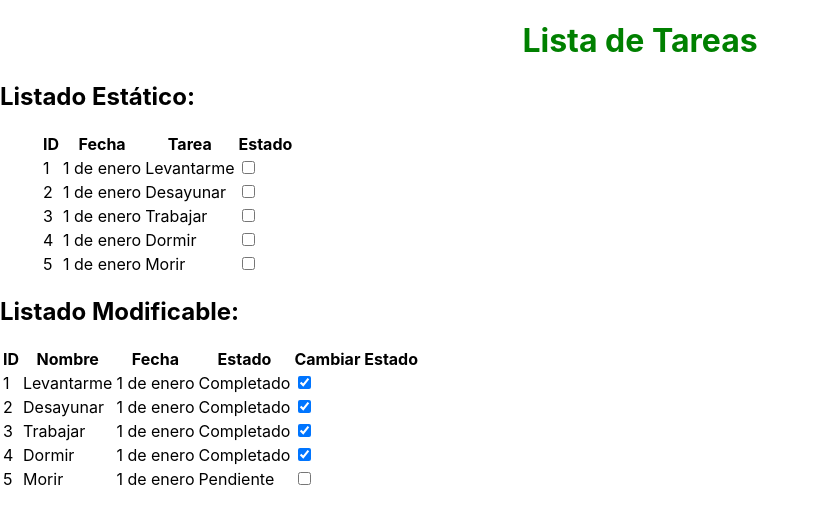
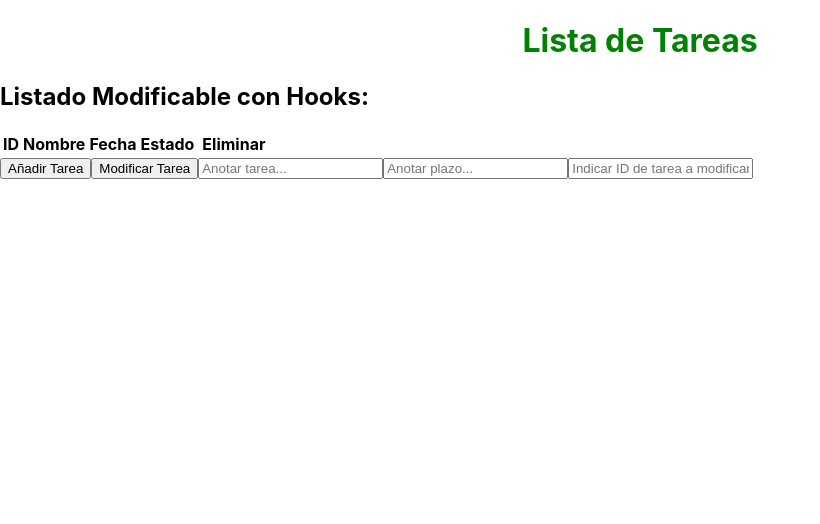
Before and after one commit to tfdaneri/task-list, a React (Create React App) app: page / in a window 1280 px wide. Shown: the top 524 px of the page, without its empty margins (0-820 px from the left). Built offline with nearby package versions, Linux system fonts and the light colour scheme.

Commit message:
lista tareas hooks2

```diff
--- a/src/App.js
+++ b/src/App.js
@@ -17,10 +17,7 @@ function App() {
         <Header title="Lista de Tareas" color="Green" />
       </header>
       <body>
-        <h2>Listado Estático:</h2>
-        <Lista tareas={tareas} />
-        <></>
-        <h2>Listado Modificable:</h2>
+        <h2>Listado Modificable con Hooks:</h2>
         <ListaVariable />
       </body>
     </div>
--- a/src/components/TareaVariable.jsx
+++ b/src/components/TareaVariable.jsx
@@ -1,16 +1,43 @@
 import React, {useState} from "react";
 import "../App.css";
-
-const tareas = [
-    { id: 1, hecho: true, nombre: "Levantarme", fecha: "1 de enero" },
-    { id: 2, hecho: true, nombre: "Desayunar", fecha: "1 de enero" },
-    { id: 3, hecho: true, nombre: "Trabajar", fecha: "1 de enero" },
-    { id: 4, hecho: true, nombre: "Dormir", fecha: "1 de enero" },
-    { id: 5, hecho: false, nombre: "Morir", fecha: "1 de enero" },
-  ];
+import useModificarlista from '../hooks/useModificarlista';
 
 function ListaVariable () {
-    const [list, setList] = useState(tareas);
+    const {
+      tareas,
+      crearTarea,
+      setTareas,
+      eliminarTarea,
+      actualizaTarea,
+    } = useModificarlista();
+
+    const [nombreTarea, setNombreTarea] = useState("");
+    const cambiarNombre = (event) => {
+      setNombreTarea(event.target.value);
+
+      console.log("value is:", event.target.value);
+    };
+
+    const [fechaTarea, setFechaTarea] = useState("");
+    const cambiarFecha = (event) => {
+      setFechaTarea(event.target.value);
+
+      console.log("value is:", event.target.value);
+    };
+
+    const [hechoTarea, setHechoTarea] = useState("");
+    const cambiarEstado = (event) => {
+      setHechoTarea(event.target.checked);
+
+      console.log("value is:", event.target.checked);
+    };
+
+    const [idTarea, setIdTarea] = useState("");
+    const cambiarID = (event) => {
+      setIdTarea(event.target.value);
+
+      console.log("value is:", event.target.value);
+    };
 
     return (
         <>
@@ -20,12 +47,13 @@ function ListaVariable () {
                     <th>Nombre</th>
                     <th>Fecha</th>
                     <th>Estado</th>
-                    <th>Cambiar Estado</th>
+                    <th></th>
+                    <th>Eliminar</th>
                 </tr>
-                {list.map(({id, nombre, fecha, hecho}) => (
+                {tareas.map(({id, nombre, fecha, hecho}) => (
                     <tr>
                         <td>{id}</td>
-                        <td>{nombre}</td>
+                        <td>{nombre}</td    >
                         <td>{fecha}</td>
                         <td>{hecho ? "Completado" : "Pendiente"}</td>
                         <td>
@@ -33,8 +61,8 @@ function ListaVariable () {
                                 type="checkbox"
                                 checked={hecho}
                                 onClick={() => {
-                                    setList(
-                                        list.map((obj) => {
+                                    setTareas(
+                                        tareas.map((obj) => {
                                             if (obj.id == id) {
                                                 return {
                                                     ...obj,
@@ -48,9 +76,23 @@ function ListaVariable () {
                                 }}
                             />
                         </td>
+                        <td key={id} onClick={() => eliminarTarea(id)}>
+                                <p>eliminar</p>
+                        </td>
                     </tr>
                 ))}
             </table>
+            <div className="form">
+                <button onClick={() => crearTarea(nombreTarea, fechaTarea, hechoTarea)}>
+                    Añadir Tarea
+                </button>
+                <button onClick={() => actualizaTarea(nombreTarea, fechaTarea, hechoTarea, idTarea)}>
+                    Modificar Tarea
+                </button>
+                <input type={"text"} onChange={cambiarNombre} placeholder="Anotar tarea..." />
+                <input type={"text"} value={fechaTarea} onChange={cambiarFecha} placeholder="Anotar plazo..."/>
+                <input type={"text"} value={idTarea} onChange={cambiarID} placeholder="Indicar ID de tarea a modificar..." />
+            </div>
         </>
     );
 }
--- /dev/null
+++ b/src/hooks/useModificarlista.js
@@ -0,0 +1,52 @@
+import { useState } from "react";
+
+const useModificarlista = () => {
+    const[ tareas, setTareas] = useState([]);
+
+    const crearTarea = (nombreTarea, fechaTarea, hechoTarea) => {
+        const nuevaTarea = {
+            id: tareas.length + 1 ,
+            nombre: nombreTarea,
+            fecha: fechaTarea,
+            estado: hechoTarea,
+            eliminar: "adios",
+        };
+        setTareas([...tareas, nuevaTarea]);
+    };
+    const eliminarTarea = (id) => {
+        const nuevaTareas = tareas.filter((tarea) => tarea.id !== id);
+        setTareas(nuevaTareas);
+    };
+
+    const actualizaTarea = (
+        nombreTarea,
+        fechaTarea,
+        hechoTarea,
+        idTarea
+    ) => {
+        const nuevaTarea = tareas.map((tarea) => {
+            console.log(idTarea);
+
+            if (parseInt(tarea.id) === parseInt(idTarea)) {
+                return {
+                    nombre: nombreTarea,
+                    fecha: fechaTarea,
+                    estado: hechoTarea,
+                    id: idTarea,
+                };
+            }
+            return tarea;
+        });
+        setTareas(nuevaTarea);
+    };
+
+    return {
+        tareas,
+        crearTarea,
+        setTareas,
+        eliminarTarea,
+        actualizaTarea,
+    };
+};
+
+export default useModificarlista;
```
